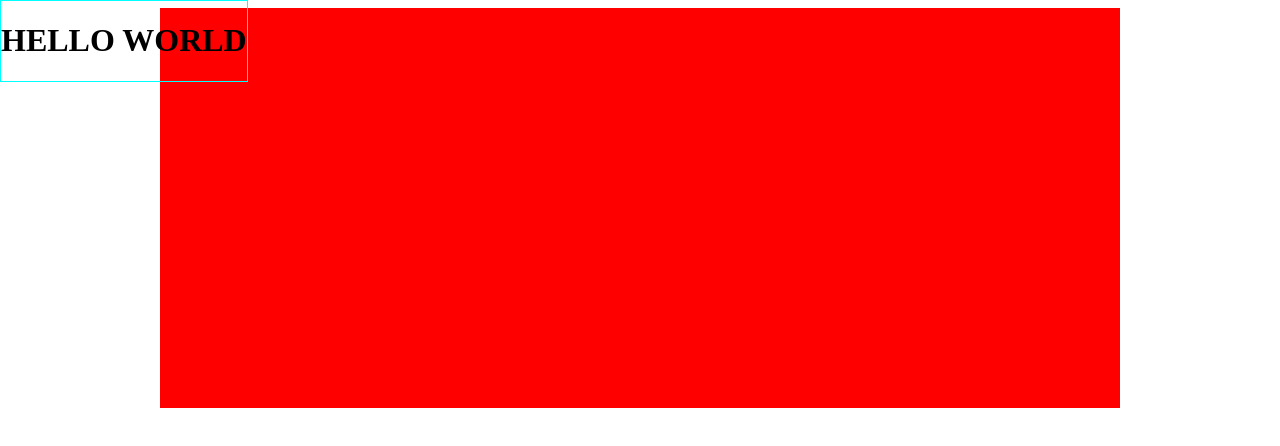
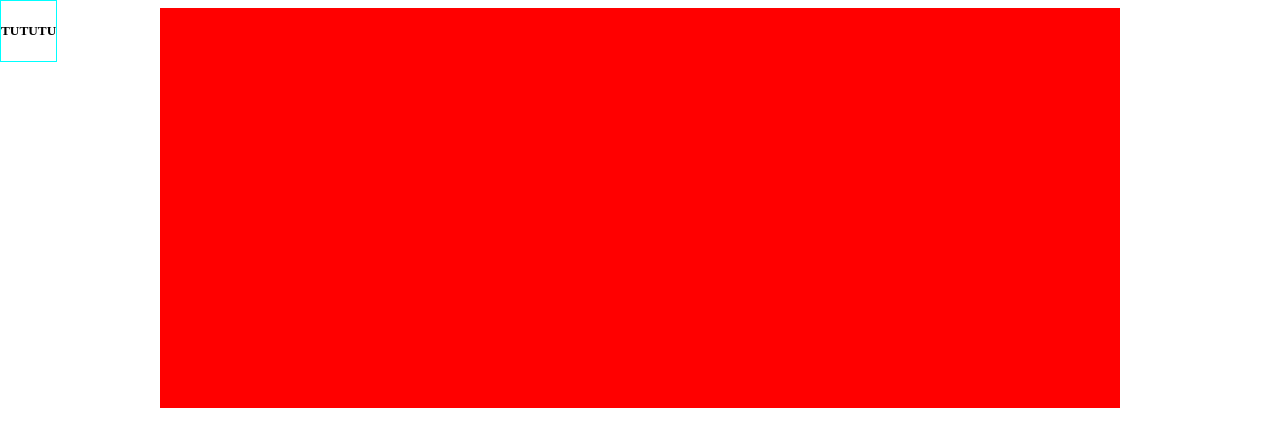
Before and after one commit to maxrebry/lesson_5, a plain HTML site: page index.html in a window 1280 px wide. Drawn offline with Linux system fonts and the light colour scheme.

Commit message:
Second commit XD

```diff
--- a/index.html
+++ b/index.html
@@ -8,7 +8,8 @@
 <body>
 <div class="parent">
     <div class="child">
-        <h1>HELLO WORLD</h1>
+
+        <h5>TUTUTU</h5>
     </div>
 </div>
 </body>
```
